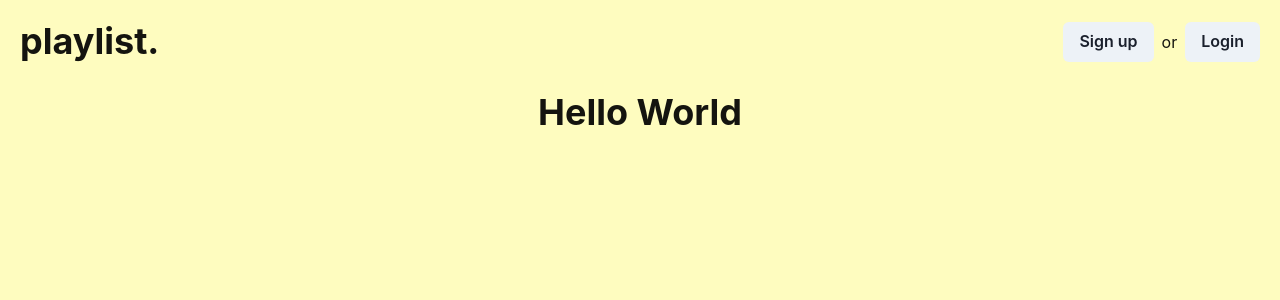
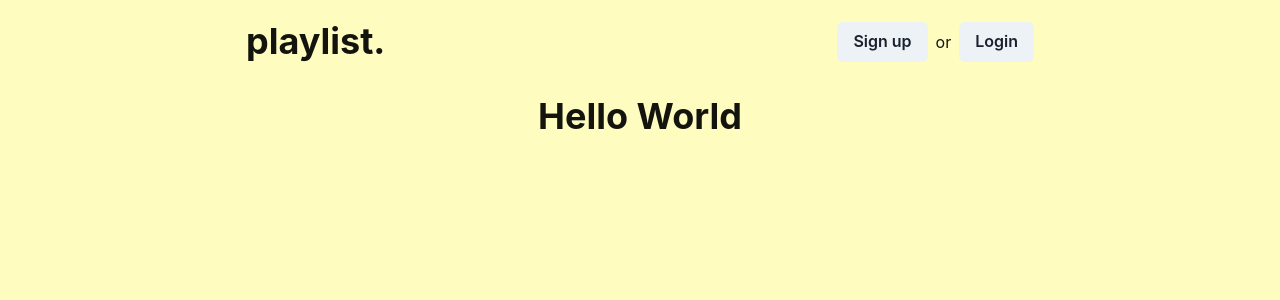
Before and after one commit to petrikoj/mern-project, a React (Create React App) app in the folder client/: page / in a window 1280 px wide. Shown: the top 300 px of the page. Built offline with nearby package versions, Linux system fonts and the light colour scheme.

Commit message:
Minor adjustments

```diff
--- a/client/src/Components/layoutRelated/Navbar.js
+++ b/client/src/Components/layoutRelated/Navbar.js
@@ -31,9 +31,19 @@ function Navbar() {
   }, [user]);
 
   return (
-    <Box position="sticky" top="0" width="100%" mb="2">
+    <Box
+      position="sticky"
+      top="0"
+      h="16"
+      width="100%"
+      p="2"
+      mb="3"
+      zIndex="banner"
+      bg="yellow.100"
+      boxSize="full"
+    >
       {user ? (
-        <Flex justify="space-between" align="center" p="5">
+        <Flex justify="space-around" align="center" p="5">
           <Image src={userProfile.avatar} boxSize="8" borderRadius="full" />
           <NavLink to={"/"}>
             <Heading>playlist.</Heading>
@@ -67,7 +77,7 @@ function Navbar() {
           </Menu>
         </Flex>
       ) : (
-        <Flex justify="space-between" align="center" p={"5"}>
+        <Flex justify="space-around" align="center" p={"3"}>
           <NavLink to={"/"}>
             <Heading>playlist.</Heading>
           </NavLink>
```
